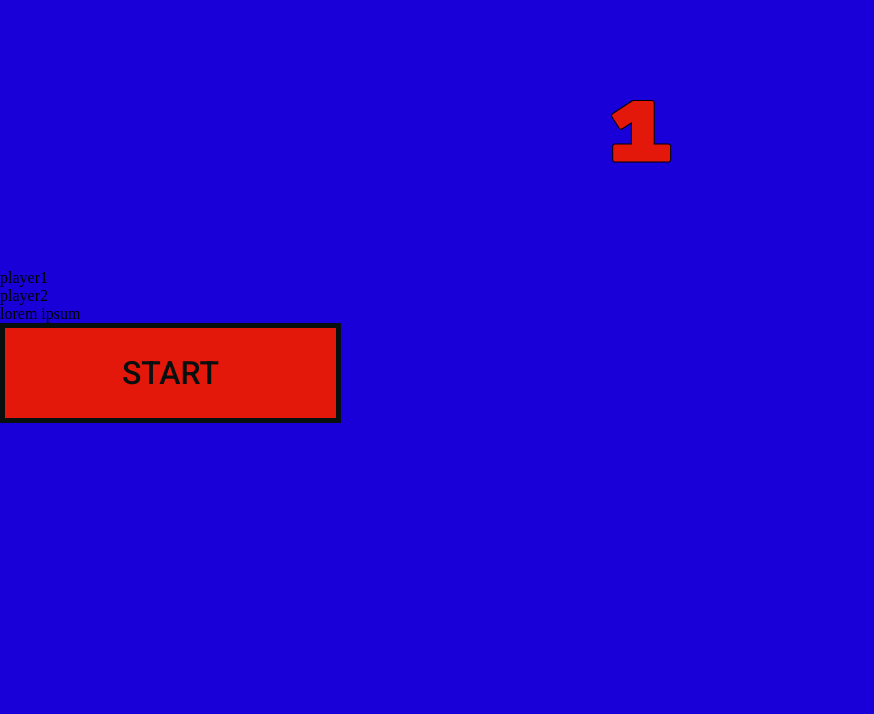
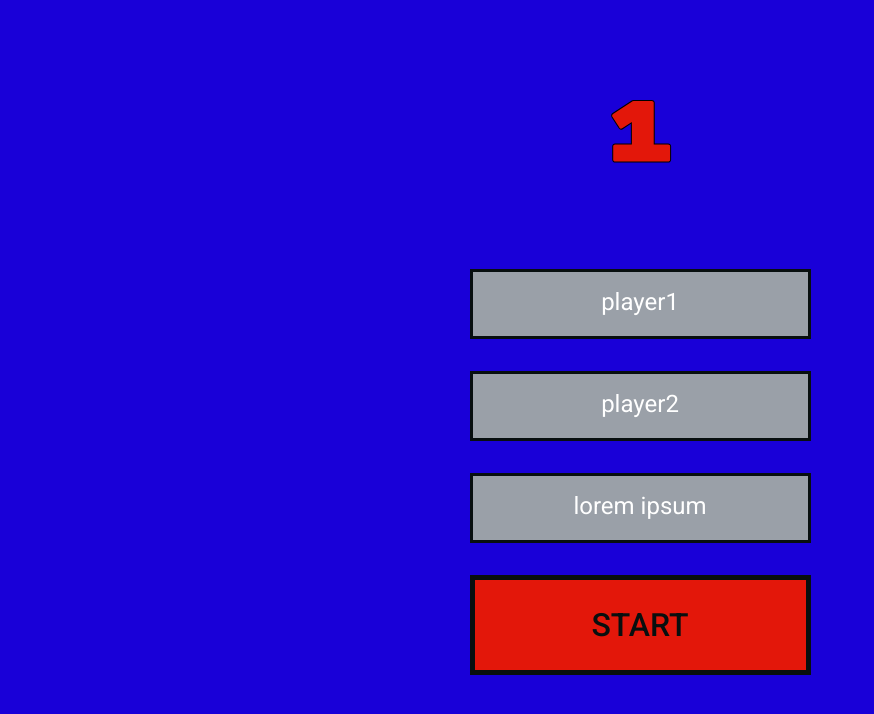
Before and after one commit to macrespo42/red-tetris, a React (Vite) app in the folder client/: page /lobby/1/1 in a window 1280 px wide. Shown: the top 714 px of the page, without its empty margins (0-874 px from the left). Built offline with nearby package versions, Linux system fonts and the light colour scheme.

Commit message:
feat: room css

```diff
--- a/client/src/components/Room.jsx
+++ b/client/src/components/Room.jsx
@@ -1,5 +1,6 @@
 import { useParams } from "react-router";
 import Button from "./Button";
+import "../styles/Room.css";
 
 const Room = () => {
   const { room } = useParams();
@@ -12,11 +13,13 @@ const Room = () => {
       <section className="player-list">
         <ul>
           {players.map((player) => (
-            <li key={player}>{player}</li>
+            <li className="guest" key={player}>{player}</li>
           ))}
         </ul>
       </section>
-      <Button text="START" to="/" />
+      <div className="submit-button">
+        <Button text="START" to="/" />
+      </div>
     </div>
   );
 };
--- /dev/null
+++ b/client/src/styles/Room.css
@@ -0,0 +1,29 @@
+.player-list {
+	text-align: center;
+}
+
+.player-list ul {
+	display: flex;
+	flex-direction: column;
+	gap: 32px;
+}
+
+.guest {
+	border: 3px solid var(--black);
+	width: 341px;
+	height: 70px;
+	margin: auto;
+	list-style-type: none;
+	background-color: var(--grey);
+	font-family: "Roboto", serif;
+	font-weight: 400;
+	font-style: normal;
+	color: #FFF;
+	font-size: 24px;
+	padding-top: 1rem;
+}
+
+.submit-button {
+	margin-top: 32px;
+	text-align: center;
+}
```
